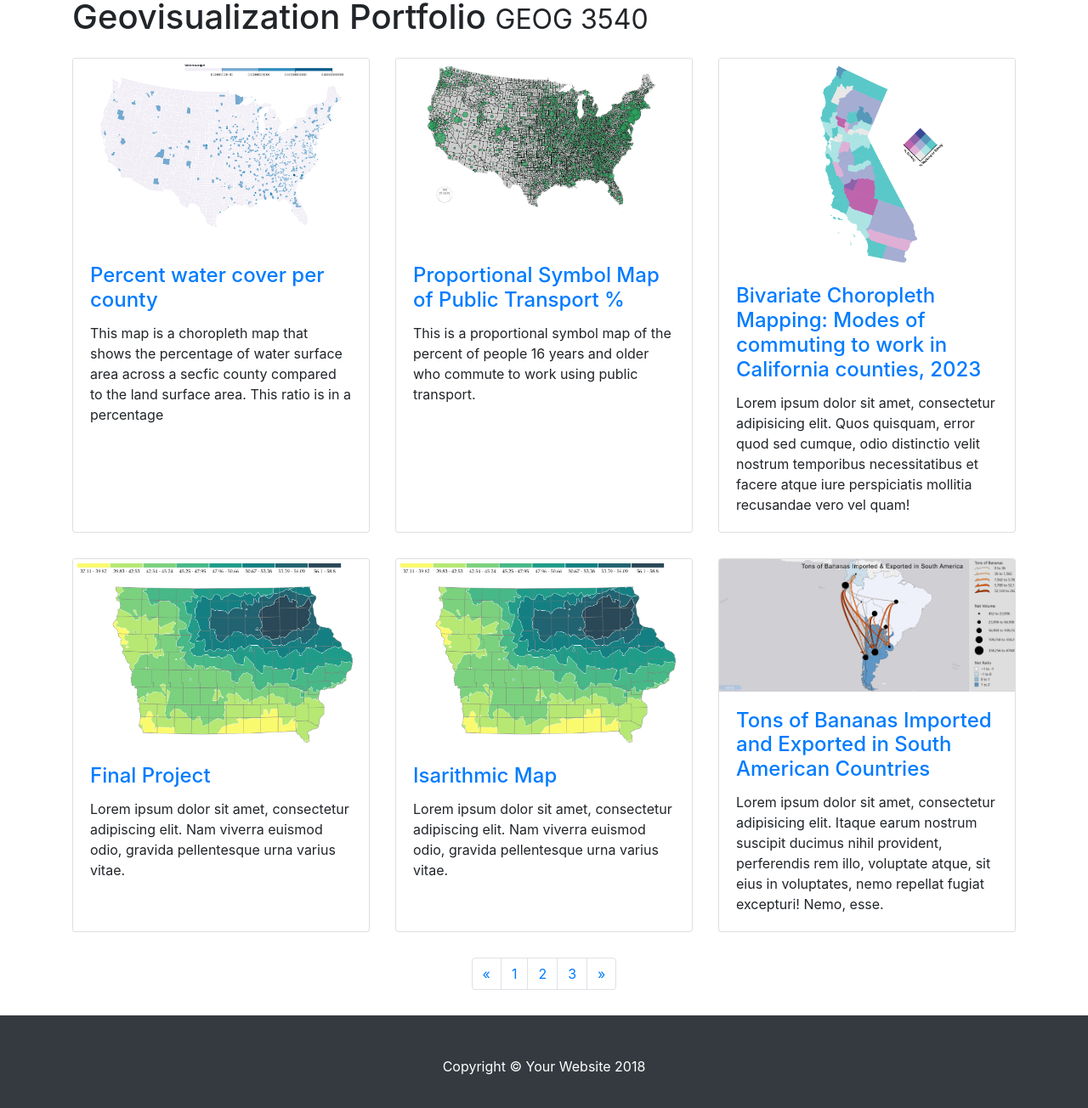
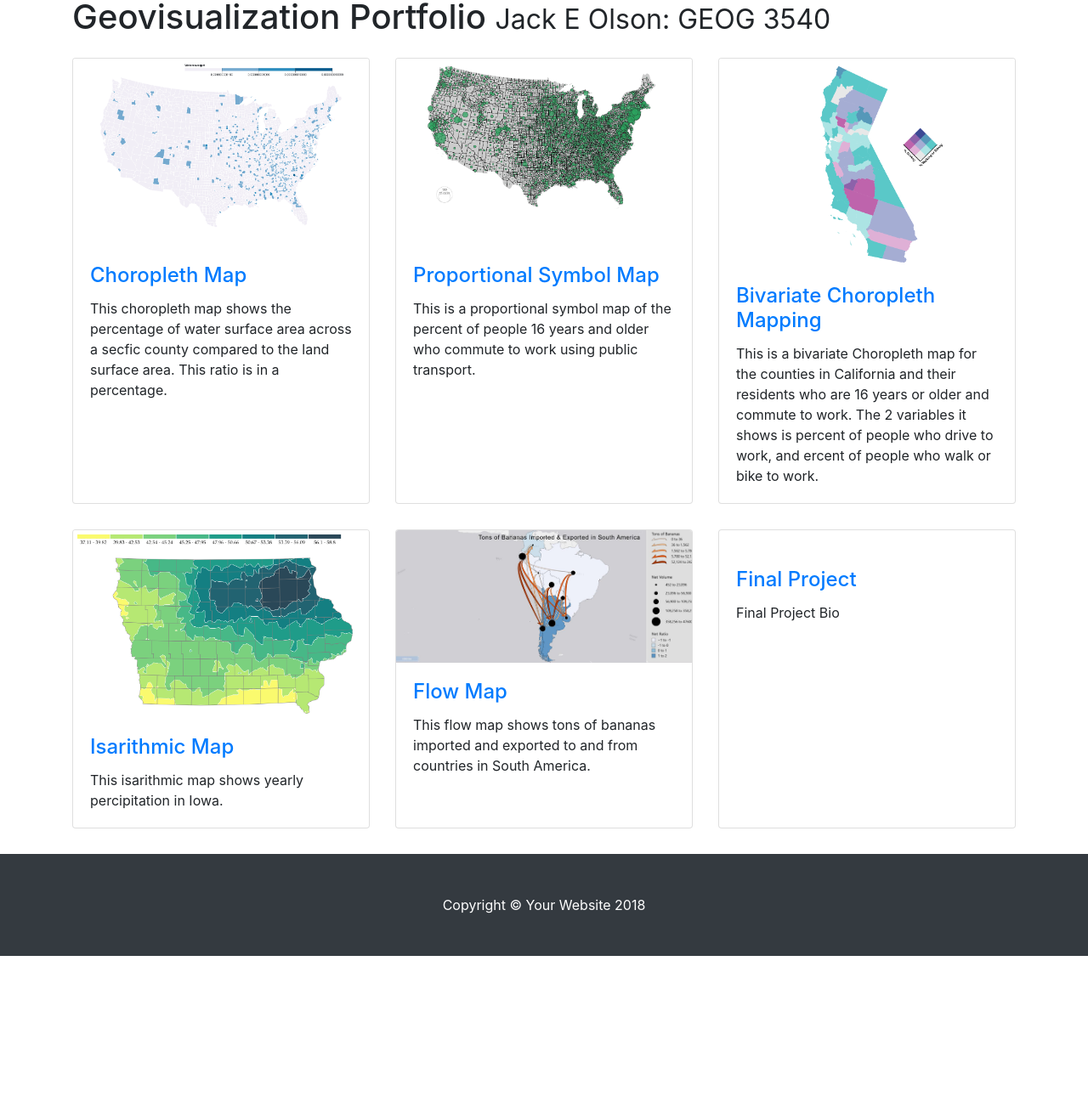
Before and after one commit to geog3540/jolson18, a website: page index.html in a window 1280 px wide. Shown: the part 84-1388 px from the top of the page at 85% size. After the commit the page ends 1209 px from the top, so only its background shows below. Drawn offline with Linux system fonts and the light colour scheme.

Commit message:
yes final

```diff
--- a/index.html
+++ b/index.html
@@ -23,7 +23,7 @@
     <!-- Navigation -->
     <nav class="navbar navbar-expand-lg navbar-dark bg-dark fixed-top">
       <div class="container">
-        <a class="navbar-brand" href="#">Jack's Portfolio'"</a>
+        <a class="navbar-brand" href="#">Jack's Portfolio</a>
         <button class="navbar-toggler" type="button" data-toggle="collapse" data-target="#navbarResponsive" aria-controls="navbarResponsive" aria-expanded="false" aria-label="Toggle navigation">
           <span class="navbar-toggler-icon"></span>
         </button>
@@ -38,7 +38,7 @@
               <a class="nav-link" href="shortbio.html">About</a>
             </li>
             <li class="nav-item">
-              <a class="nav-link" href="Files\March7thProfessionalResumeJackOlson.pdf">Resume</a>
+              <a class="nav-link" href="Files/March7thProfessionalResumeJackOlson.pdf">Resume</a>
             </li>
             <li class="nav-item">
               <a class="nav-link" href="mailto:jolson18@uiowa.edu">Contact</a>
@@ -53,7 +53,7 @@
 
       <!-- Page Heading -->
       <h1 class="my-4">Geovisualization Portfolio
-        <small>GEOG 3540</small>
+        <small>Jack E Olson: GEOG 3540</small>
       </h1>
 
       <div class="row">
@@ -62,9 +62,9 @@
             <a href="#"><img class="card-img-top" src="images/choroplethmap1.png" alt=""></a>
             <div class="card-body">
               <h4 class="card-title">
-                <a href="https://observablehq.com/d/a0e00fb668799199">Percent water cover per county</a>
+                <a href="https://observablehq.com/d/a0e00fb668799199">Choropleth Map</a>
               </h4>
-              <p class="card-text">This map is a choropleth map that shows the percentage of water surface area across a secfic county compared to the land surface area. This ratio is in a percentage</p>
+              <p class="card-text">This choropleth map shows the percentage of water surface area across a secfic county compared to the land surface area. This ratio is in a percentage.</p>
             </div>
           </div>
         </div>
@@ -73,7 +73,7 @@
             <a href="#"><img class="card-img-top" src="images/propsymmap1.png" alt=""></a>
             <div class="card-body">
               <h4 class="card-title">
-                <a href="#">Proportional Symbol Map of Public Transport %</a>
+                <a href="#">Proportional Symbol Map</a>
               </h4>
               <p class="card-text">This is a proportional symbol map of the percent of people 16 years and older who commute to work using public transport.</p>
             </div>
@@ -84,21 +84,9 @@
             <a href="#"><img class="card-img-top" src="images/bivarmap1.png" alt=""></a>
             <div class="card-body">
               <h4 class="card-title">
-                <a href="#">Bivariate Choropleth Mapping: Modes of commuting to work in California counties, 2023</a>
+                <a href="#">Bivariate Choropleth Mapping</a>
               </h4>
-              <p class="card-text">Lorem ipsum dolor sit amet, consectetur adipisicing elit. Quos quisquam, error quod sed cumque, odio distinctio velit nostrum temporibus necessitatibus et facere atque iure perspiciatis mollitia recusandae vero vel quam!</p>
-            </div>
-          </div>
-        </div>
-        <div class="col-lg-4 col-sm-6 portfolio-item">
-          <div class="card h-100">
-            <a href="#"><img class="card-img-top" src="images/isamap1.png" alt=""></a>
-            <div class="card-body">
-              <h4 class="card-title">
-                <a href="#">Final Project
-                </a>
-              </h4>
-              <p class="card-text">Lorem ipsum dolor sit amet, consectetur adipiscing elit. Nam viverra euismod odio, gravida pellentesque urna varius vitae.</p>
+              <p class="card-text">This is a bivariate Choropleth map for the counties in California and their residents who are 16 years or older and commute to work. The 2 variables it shows is percent of people who drive to work, and ercent of people who walk or bike to work.</p>
             </div>
           </div>
         </div>
@@ -109,48 +97,35 @@
               <h4 class="card-title">
                 <a href="#">Isarithmic Map</a>
               </h4>
-              <p class="card-text">Lorem ipsum dolor sit amet, consectetur adipiscing elit. Nam viverra euismod odio, gravida pellentesque urna varius vitae.</p>
+              <p class="card-text">This isarithmic map shows yearly percipitation in Iowa.</p>
             </div>
           </div>
         </div>
         <div class="col-lg-4 col-sm-6 portfolio-item">
           <div class="card h-100">
-            <a href="#"><img class="card-img-top" src="images/flowmap1.png" alt=""></a>
+            <a href="flowmap.html"><img class="card-img-top" src="images/flowmap1.png" alt=""></a>
             <div class="card-body">
               <h4 class="card-title">
-                <a href="#">Tons of Bananas Imported and Exported in South American Countries</a>
+                <a href="flowmap.html">Flow Map</a>
               </h4>
-              <p class="card-text">Lorem ipsum dolor sit amet, consectetur adipisicing elit. Itaque earum nostrum suscipit ducimus nihil provident, perferendis rem illo, voluptate atque, sit eius in voluptates, nemo repellat fugiat excepturi! Nemo, esse.</p>
+              <p class="card-text">This flow map shows tons of bananas imported and exported to and from countries in South America.</p>
+            </div>
+          </div>
+        </div>
+        <div class="col-lg-4 col-sm-6 portfolio-item">
+          <div class="card h-100">
+            <a href="#"><img class="card-img-top" src="#" alt=""></a>
+            <div class="card-body">
+              <h4 class="card-title">
+                <a href="#">Final Project</a>
+              </h4>
+              <p class="card-text">Final Project Bio</p>
             </div>
           </div>
         </div>
       </div>
       <!-- /.row -->
 
-      <!-- Pagination -->
-      <ul class="pagination justify-content-center">
-        <li class="page-item">
-          <a class="page-link" href="#" aria-label="Previous">
-            <span aria-hidden="true">&laquo;</span>
-            <span class="sr-only">Previous</span>
-          </a>
-        </li>
-        <li class="page-item">
-          <a class="page-link" href="#">1</a>
-        </li>
-        <li class="page-item">
-          <a class="page-link" href="#">2</a>
-        </li>
-        <li class="page-item">
-          <a class="page-link" href="#">3</a>
-        </li>
-        <li class="page-item">
-          <a class="page-link" href="#" aria-label="Next">
-            <span aria-hidden="true">&raquo;</span>
-            <span class="sr-only">Next</span>
-          </a>
-        </li>
-      </ul>
 
     </div>
     <!-- /.container -->
```
Also changed, not shown: flowmap.html (+11 -4 lines), shortbio.html (+5 -5 lines).
